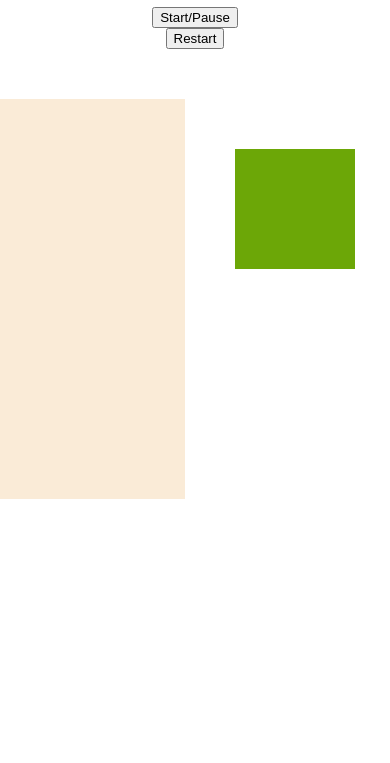
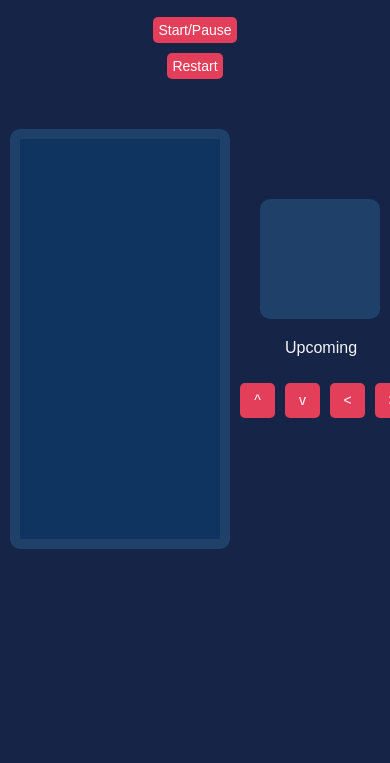
Before and after one commit to HarshVardhan22/Tetris, a website: page index.html in a window 390 px wide. Shown: the part 81-844 px from the top of the page. Drawn offline with Linux system fonts and the light colour scheme.

Commit message:
tetris v1.5 with onscreen controls

```diff
--- a/index.html
+++ b/index.html
@@ -247,8 +247,16 @@
                 <div></div>
                 <div></div>
                 <div></div>
+            <p id="upcoming">Upcoming</p>
+            <footer id="control">
+                <button id="up">^</button>
+                <button id="down">v</button>
+                <button id="left"><</button>
+                <button id="right">></button>
+            </footer>
+        </div>
 
-        </div>
+
     </div>
     </main>
     <script src="script.js"></script>
--- a/script.js
+++ b/script.js
@@ -11,6 +11,17 @@ document.addEventListener("DOMContentLoaded", () => {
   let timerId;
   let score = 0;
   const restart = document.getElementById("restart");
+  let up =document.getElementById("up");
+  let down = document.getElementById("down");
+  let left = document.getElementById("left");
+  let right = document.getElementById("right");
+
+  //Mapping OnScreen Buttons to keyboard events
+
+  up.addEventListener("click",rotate);
+  down.addEventListener("click",moveDown);
+  left.addEventListener("click",moveLeft);
+  right.addEventListener('click',moveRight);
 
   //Restart Game
   restart.addEventListener("click",function(){
--- a/style.css
+++ b/style.css
@@ -4,7 +4,8 @@ body{
     align-items: center;
     justify-content: center;
     flex-direction: column;
-
+    background-color:#162447;
+    color: whitesmoke;
 }
 
 header{
@@ -15,23 +16,41 @@ header{
     flex-direction: column;
 }
 
-#restartPage{
-    background-color: darkorange;
-    height:400px;
-    width:300px;
-    display: none;
+#upcoming{
+    margin-top: 40px;
+    font-size: 16px;
+    position: relative;
+    left: 5px;
+}
+button{
+    background-color: #e43f5a;
+    color: white;
+    font-size:14px;
+    margin-top:10px;
+    border-radius: 5px;
+    padding: 5px;
+    border: none;
+}
+button:active{
+    background:#ff0000;
+}
+button:focus{
+    outline: none;
 }
 .grid{
     width: 200px;
     height : 400px;
-    background-color: antiquewhite;
+    background-color: #0f3460;
     display: flex;
     flex-wrap: wrap;
+    border-radius: 10px;
+    border: 10px solid #1f4068;
 }
 
 .grid div{
     height : 20px;
     width : 20px;
+
 
 
 }
@@ -48,16 +67,33 @@ h1{
 }
 
 .mini-grid{
-    margin: 50px;
+    margin-left: 30px;
+    margin-top: 70px;
     height: 80px;
     width: 80px;
-    background-color: rgb(108, 167, 7);
+    background-color: #1f4068;
     display: flex;
     flex-wrap: wrap;
     padding: 20px;
+    border-radius: 10px;
 }
+@media (max-width: 800px) {
+   #control{
 
-
+    visibility: visible !important;
+  }
+}
+#control{
+    display: flex;
+    position: relative;
+    right:40px;
+    visibility: hidden;
+}
+footer button{
+    height: 35px;
+    width: 35px;
+    margin-right: 10px;
+}
 
 .mini-grid div{
     height: 20px;
```
